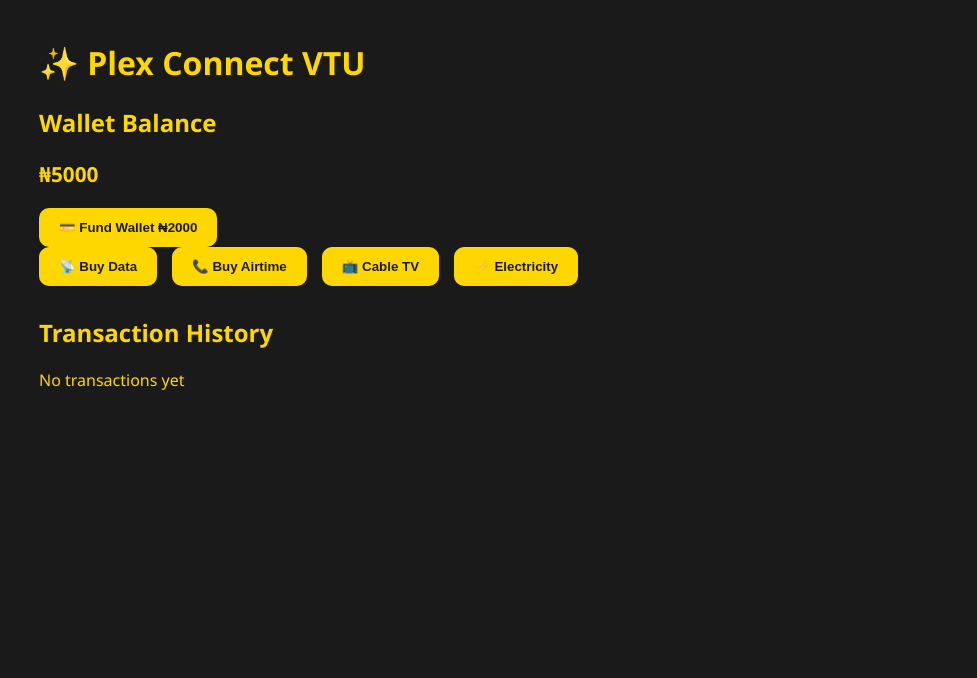
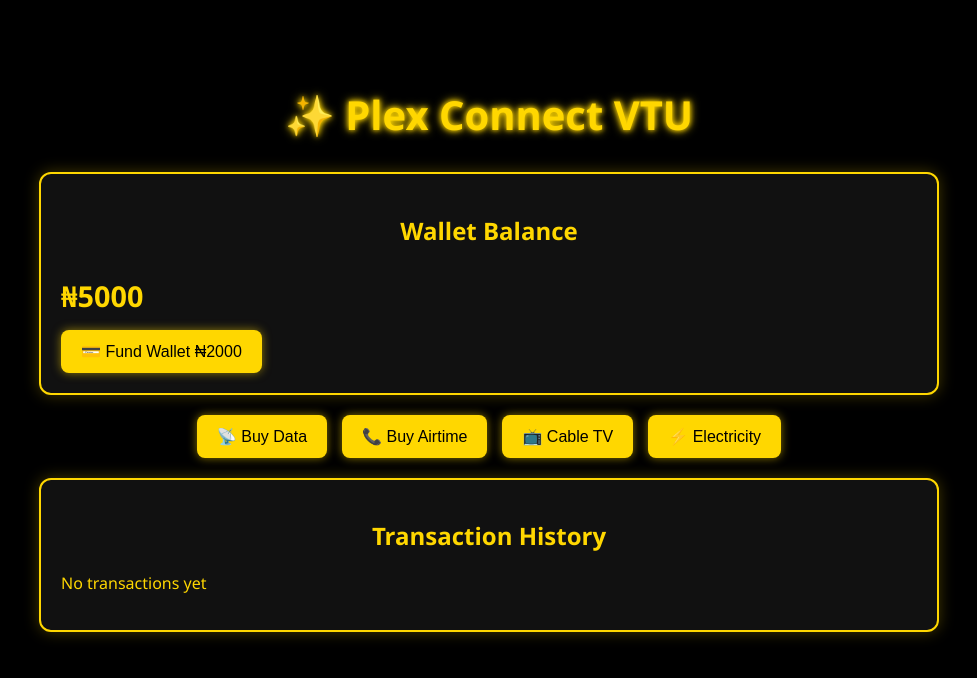
Before and after one commit to PApi0987/plex-connect-frontend, a React app: page / in a window 1280 px wide. Shown: the top 678 px of the page, without its empty margins (151-1128 px from the left). Built offline with nearby package versions, Linux system fonts and the light colour scheme.

Commit message:
Update styles.css

```diff
--- a/src/styles.css
+++ b/src/styles.css
@@ -1,65 +1,115 @@
+/* styles.css */
+
+/* GENERAL */
 body {
   margin: 0;
   font-family: 'Segoe UI', Tahoma, Geneva, Verdana, sans-serif;
-  background-color: #1a1a1a;
-  color: #ffd700;
+  background-color: #000; /* black background */
+  color: #FFD700; /* gold text */
 }
 
 .container {
+  max-width: 900px;
+  margin: 40px auto;
   padding: 20px;
-  max-width: 900px;
-  margin: auto;
 }
 
-h1, h2, h3 {
-  color: #ffd700;
+/* HEADINGS */
+h1, h2 {
+  text-align: center;
+  color: #FFD700;
 }
 
-.wallet {
-  font-weight: bold;
-  font-size: 1.3rem;
-  margin-bottom: 20px;
+h1 {
+  font-size: 2.5rem;
+  margin-bottom: 30px;
+  text-shadow: 0 0 5px #FFD700, 0 0 10px #FFD700;
 }
 
+/* CARD STYLE */
+.card {
+  background-color: #111; /* dark grayish black */
+  border: 2px solid #FFD700;
+  border-radius: 12px;
+  padding: 20px;
+  margin-bottom: 20px;
+  box-shadow: 0 0 15px #FFD70044;
+}
+
+/* WALLET */
+.wallet {
+  font-size: 1.8rem;
+  font-weight: bold;
+  margin-bottom: 15px;
+}
+
+/* BUTTONS */
+button {
+  background-color: #FFD700; /* gold */
+  color: #000; /* black text */
+  border: none;
+  border-radius: 8px;
+  padding: 12px 20px;
+  font-size: 1rem;
+  cursor: pointer;
+  transition: all 0.2s ease;
+  box-shadow: 0 0 10px #FFD70088;
+}
+
+button:hover {
+  background-color: #FFC700;
+  transform: translateY(-2px);
+  box-shadow: 0 0 20px #FFD700aa;
+}
+
+button:disabled {
+  background-color: #888;
+  cursor: not-allowed;
+  box-shadow: none;
+}
+
+/* GRID FOR SERVICE BUTTONS */
 .grid {
   display: flex;
   flex-wrap: wrap;
   gap: 15px;
-  margin-bottom: 30px;
+  justify-content: center;
+  margin-bottom: 20px;
 }
 
-button {
-  background-color: #ffd700;
-  color: #1a1a1a;
-  border: none;
-  padding: 12px 20px;
-  cursor: pointer;
-  font-weight: bold;
-  border-radius: 10px;
-  transition: all 0.2s ease;
-}
-
-button:hover {
-  background-color: #e6c200;
-  transform: scale(1.05);
-}
-
+/* TRANSACTION LIST */
 ul {
   list-style: none;
-  padding: 0;
+  padding-left: 0;
 }
 
 li {
   padding: 10px;
-  margin-bottom: 5px;
-  background-color: #333;
-  border-radius: 6px;
+  border-bottom: 1px solid #FFD70033;
 }
 
+li b {
+  color: #FFD700;
+}
+
+/* API RESPONSE */
 pre {
-  background-color: #222;
-  color: #ffd700;
-  padding: 12px;
-  border-radius: 6px;
+  background-color: #111;
+  color: #FFD700;
+  padding: 15px;
+  border-radius: 8px;
   overflow-x: auto;
+  box-shadow: 0 0 15px #FFD70044;
+  max-height: 300px;
 }
+
+/* RESPONSIVE */
+@media (max-width: 600px) {
+  .grid {
+    flex-direction: column;
+  }
+
+  button {
+    width: 100%;
+  }
+}
```
